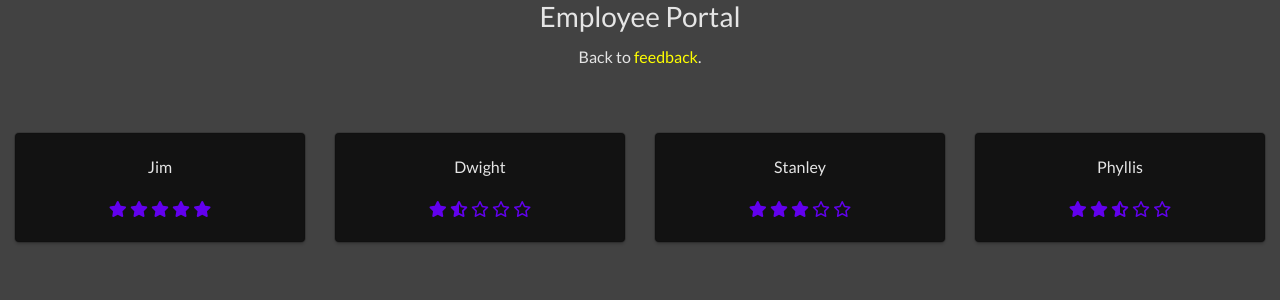
After one commit to mkovar52/feedback-app, a Flask app: page /portal in a window 1280 px wide. The commit adds this page. Shown: the top 300 px of the page. Run offline with Flask 2, Linux system fonts and the light colour scheme; some libraries are stand-ins or nearby versions.

Commit message:
login & employee portal routes added

```diff
--- a/app.py
+++ b/app.py
@@ -81,6 +81,16 @@ def submit():
             return render_template('index.html', message="You've already submitted feedback for that order. Buy more paper, or makeup a new order number! <br/><br/> The people person's paper people's <strong>manager</strong>, <br/><em>-M. Scott</em>")
 
 
+@app.route('/login')
+def login():
+    return render_template('login.html')
+
+
+@app.route('/portal')
+def emp_portal():
+    return render_template('empPortal.html')
+
+
 @app.errorhandler(404)
 def page_not_found(e):
     return render_template('404.html'), 404
--- a/static/style.css
+++ b/static/style.css
@@ -11,6 +11,9 @@
   --easeIn: all 0.2s ease-in;
 }
 
+i {
+  color: var(--primary-btn);
+}
 
 * {
   box-sizing: border-box;
@@ -120,3 +123,11 @@ textarea {
 .jumbotron {
  background-color: var(--primary-btn);
 }
+
+.err {
+  color: yellow;
+}
+
+.err:hover {
+  color: var(--primary-err);
+}
--- a/templates/404.html
+++ b/templates/404.html
@@ -16,8 +16,8 @@
 <body>
     <div class="jumbotron">
         <div class="col-12">
-            <p>Whoops! We couldn't find that page... Go back to the feedback page
-                <a href=" {{ url_for('index') }}">here</a>.
+            <p>Whoops! We couldn't find that page... Go back to feedback
+                <a class="err" href=" {{ url_for('index') }}">here</a>.
             </p>
         </div>
     </div>
--- /dev/null
+++ b/templates/empPortal.html
@@ -0,0 +1,97 @@
+<!DOCTYPE html>
+<html lang="en">
+
+<head>
+    <meta charset="UTF-8">
+    <meta name="viewport" content="width=device-width, initial-scale=1.0">
+    <meta http-equiv="X-UA-Compatible" content="ie=edge">
+    <title>Empoylee Portal</title>
+    <script src="https://kit.fontawesome.com/06bbe6c285.js"></script>
+    <link rel="stylesheet" href="https://stackpath.bootstrapcdn.com/bootstrap/4.3.1/css/bootstrap.min.css" integrity="sha384-ggOyR0iXCbMQv3Xipma34MD+dH/1fQ784/j6cY/iJTQUOhcWr7x9JvoRxT2MZw1T"
+        crossorigin="anonymous">
+    <link rel="stylesheet" href="../static/style.css" />
+</head>
+
+<body>
+    <div class="container-fluid">
+        <div class="row">
+            <div class="col-12">
+                <h3>Employee Portal</h3>
+                <p>Back to
+                    <a class="err" href=" {{ url_for('index') }}">feedback</a>.
+                </p>
+            </div>
+        </div>
+        <section class="row mt-5">
+
+            <div class="col-3">
+                <div class="card">
+                    <div class="card-body">
+                        <p>Jim</p>
+                        <div class="emp_stats">
+                            <div class="overall_rating">
+                                <i class="fas fa-star"></i>
+                                <i class="fas fa-star"></i>
+                                <i class="fas fa-star"></i>
+                                <i class="fas fa-star"></i>
+                                <i class="fas fa-star"></i>
+                            </div>
+                        </div>
+                    </div>
+                </div>
+            </div>
+            <div class="col-3">
+                <div class="card">
+                    <div class="card-body">
+                        <p>Dwight</p>
+                        <div class="overall_rating">
+                            <i class="fas fa-star"></i>
+                            <i class="fas fa-star-half-alt"></i>
+                            <i class="far fa-star"></i>
+                            <i class="far fa-star"></i>
+                            <i class="far fa-star"></i>
+                        </div>
+                    </div>
+                </div>
+            </div>
+            <div class="col-3">
+                <div class="card">
+                    <div class="card-body">
+                        <p>Stanley</p>
+                        <div class="overall_rating">
+                            <i class="fas fa-star"></i>
+                            <i class="fas fa-star"></i>
+                            <i class="fas fa-star"></i>
+                            <i class="far fa-star"></i>
+                            <i class="far fa-star"></i>
+                        </div>
+                    </div>
+                </div>
+            </div>
+            <div class="col-3">
+                <div class="card">
+                    <div class="card-body">
+                        <p>Phyllis</p>
+                        <div class="overall_rating">
+                            <i class="fas fa-star"></i>
+                            <i class="fas fa-star"></i>
+                            <i class="fas fa-star-half-alt"></i>
+                            <i class="far fa-star"></i>
+                            <i class="far fa-star"></i>
+                        </div>
+                    </div>
+                </div>
+            </div>
+        </section>
+
+    </div>
+
+</body>
+<script src="https://code.jquery.com/jquery-3.3.1.slim.min.js" integrity="sha384-q8i/X+965DzO0rT7abK41JStQIAqVgRVzpbzo5smXKp4YfRvH+8abtTE1Pi6jizo"
+    crossorigin="anonymous"></script>
+<script src="https://cdnjs.cloudflare.com/ajax/libs/popper.js/1.14.7/umd/popper.min.js" integrity="sha384-UO2eT0CpHqdSJQ6hJty5KVphtPhzWj9WO1clHTMGa3JDZwrnQq4sF86dIHNDz0W1"
+    crossorigin="anonymous"></script>
+<script src="https://stackpath.bootstrapcdn.com/bootstrap/4.3.1/js/bootstrap.min.js" integrity="sha384-JjSmVgyd0p3pXB1rRibZUAYoIIy6OrQ6VrjIEaFf/nJGzIxFDsf4x0xIM+B07jRM"
+    crossorigin="anonymous"></script>
+
+</html>
```
Also changed, not shown: templates/login.html (added, +49 -0 lines).
